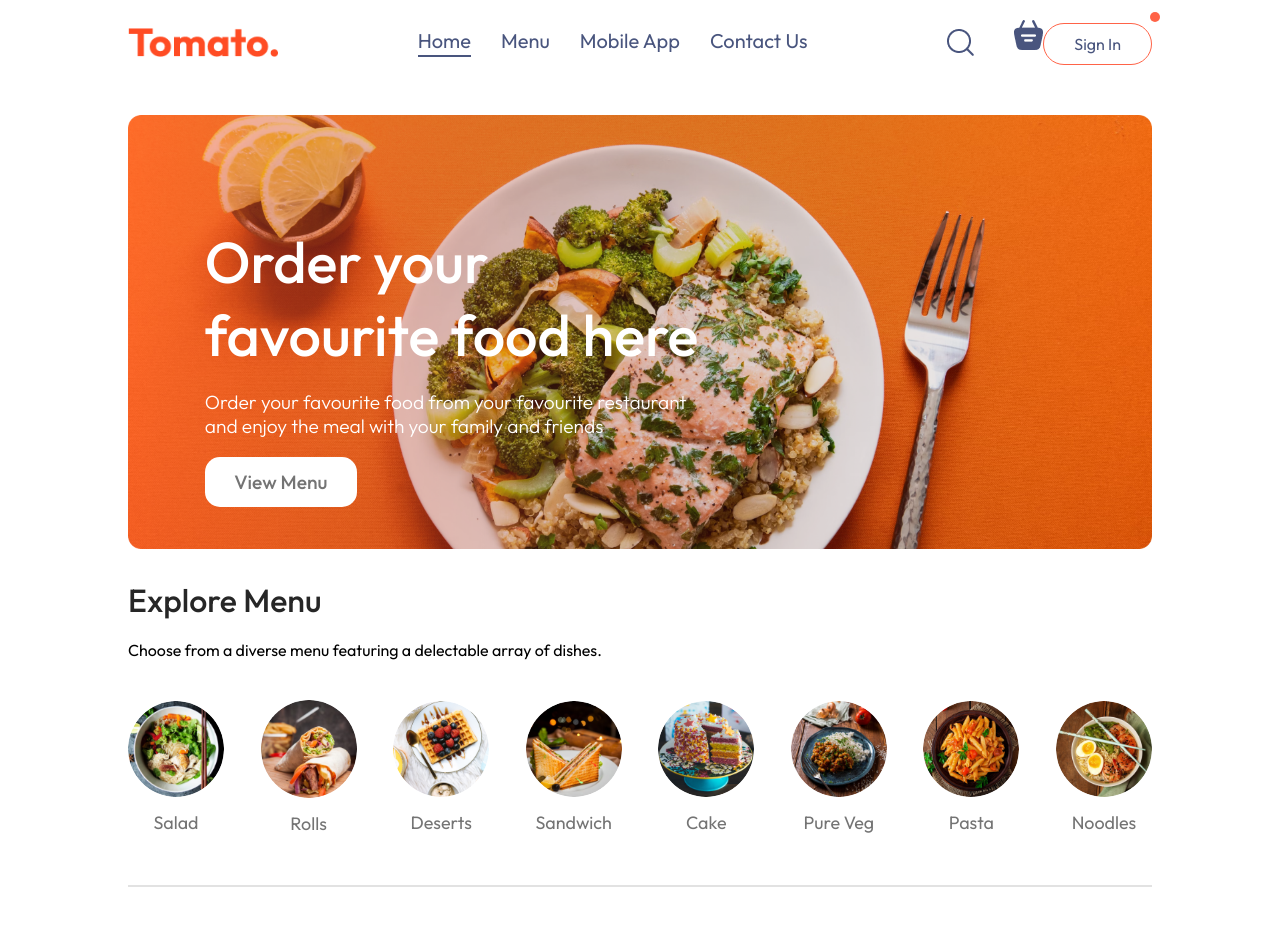
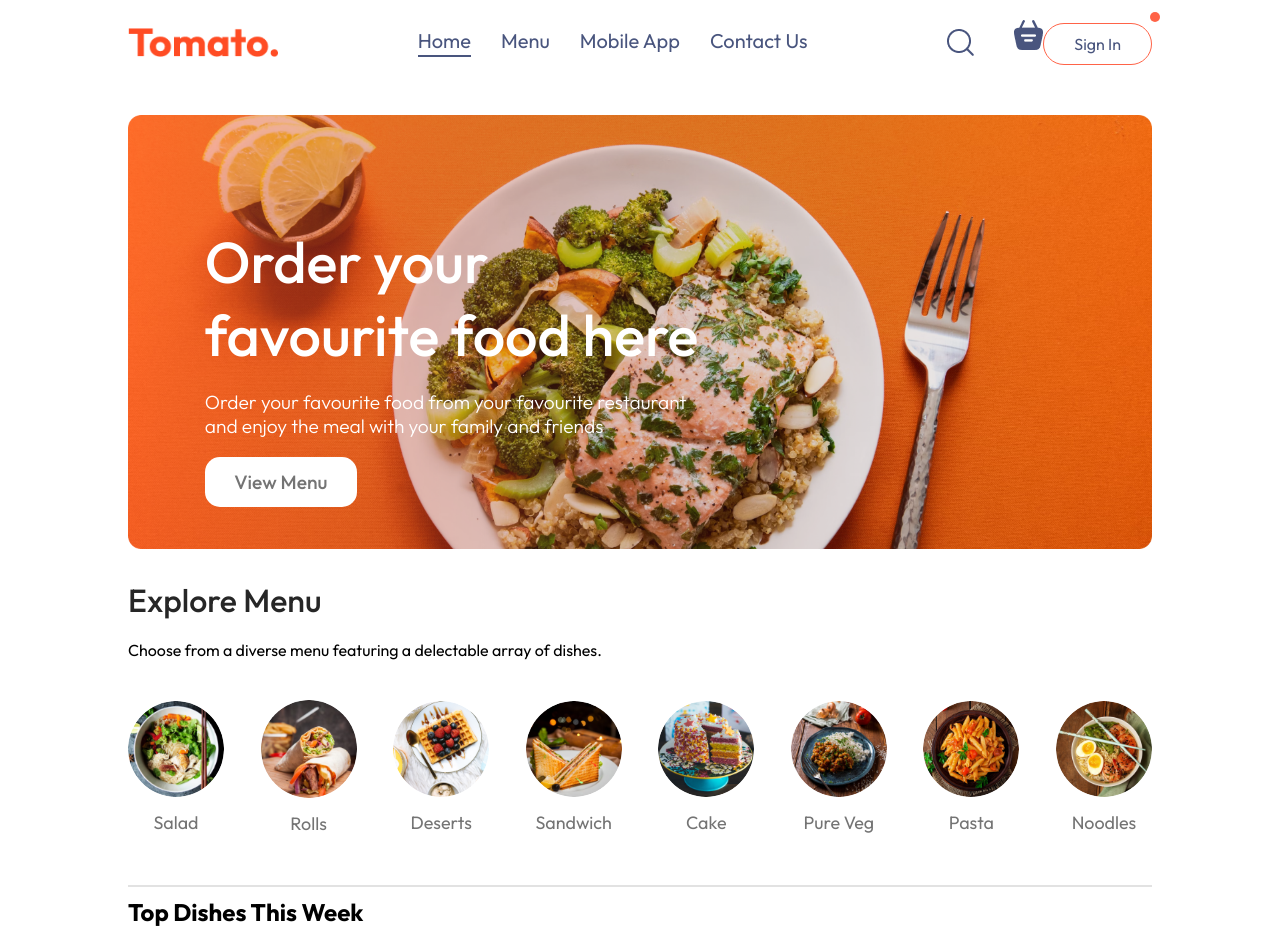
Before and after one commit to nooby6/food-del, a React (Vite) app in the folder frontend/: page / in a window 1280 px wide. Before the commit the page ends 897 px from the top, so only its background shows below. Built offline with nearby package versions, Linux system fonts and the light colour scheme.

Commit message:
feat(FoodDisplay): integrate food_list from context and display items

```diff
--- /dev/null
+++ b/frontend/src/components/Fooditem/Fooditem.jsx
@@ -0,0 +1,12 @@
+import React from 'react'
+import './Fooditem.css'
+
+const Fooditem = ({id,name,price,description,image}) => {
+  return (
+    <div>
+
+    </div>
+  )
+}
+
+export default Fooditem
--- a/frontend/src/components/Navbar/FoodDisplay/FoodDisplay.jsx
+++ b/frontend/src/components/Navbar/FoodDisplay/FoodDisplay.jsx
@@ -1,10 +1,20 @@
-import React from 'react'
+import React, { useContext } from 'react'
 import './FoodDisplay.css'
+import { storeContext } from '../../../context/storeContext';
+import Fooditem from '../../Fooditem/Fooditem';
 
-const FoodDisplay = () => {
+const FoodDisplay = ({category}) => {
+
+    const {food_list} = useContext(storeContext);
+
   return (
-    <div>
-
+    <div className='food-display' id='food-display'>
+        <h2>Top Dishes This Week</h2>
+        <div className="food-display-list">
+            {food_list.map((item, index) => {
+                return <Fooditem key={index} id={item._id} name={item.name} price={item.price} description={item.description} image={item.image} />
+            })}
+        </div>
     </div>
   )
 }
--- a/frontend/src/pages/Home/Home.jsx
+++ b/frontend/src/pages/Home/Home.jsx
@@ -2,6 +2,7 @@ import './Home.css'
 import Header from '../../components/Navbar/Header/Header'
 import ExploreMenu from '../../components/Navbar/ExploreMenu/ExploreMenu'
 import { useState } from 'react';
+import FoodDisplay from '../../components/Navbar/FoodDisplay/FoodDisplay';
 
 const Home = () => {
 
@@ -11,6 +12,7 @@ const Home = () => {
     <div>
       <Header/>
       <ExploreMenu category={category} setCategory={setCategory}/>
+      <FoodDisplay category={category}/>
     </div>
   )
 }
```
Also changed, not shown: frontend/src/components/Fooditem/Fooditem.css (added).
